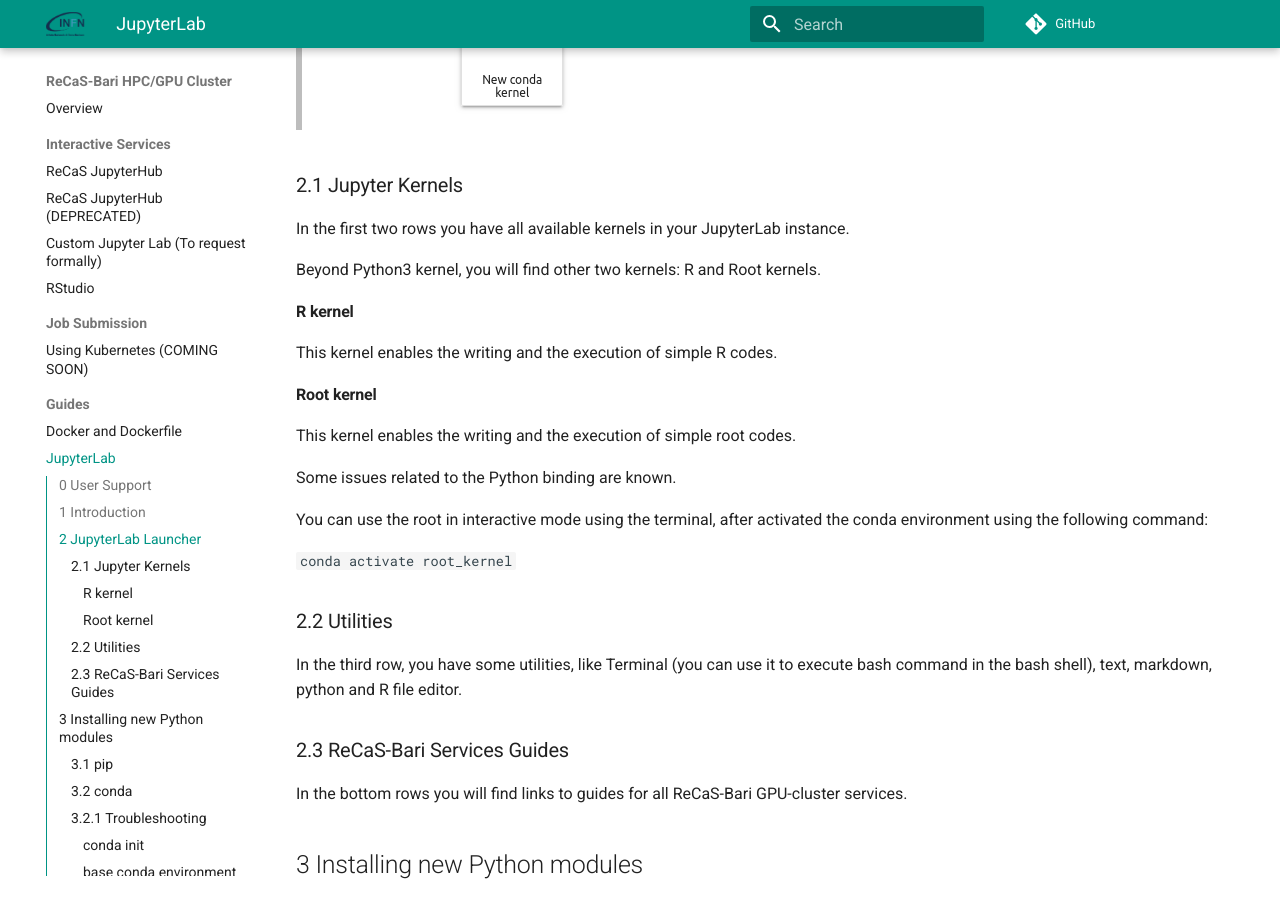
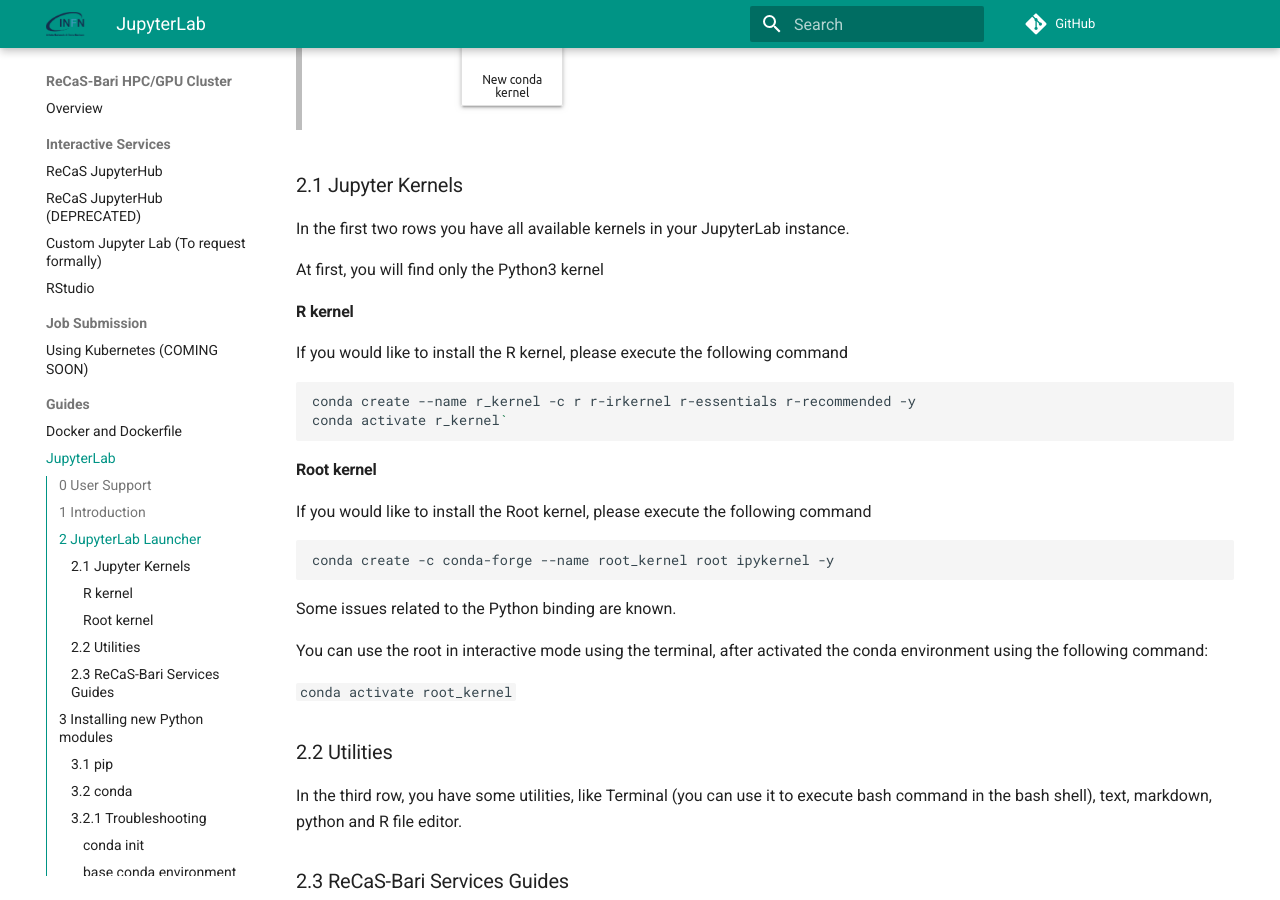
Before and after one commit to jvino/cluster-hpc-gpu-guides, an MkDocs documentation site: the page built from docs/guides/jupyter-lab.md, in a window 1280 px wide and 900 px high, scrolled down 1750 px. Built offline with MkDocs 1.6.1 and Material for MkDocs 9.7.7, drawn with Linux system fonts in a browser that asks for light colours; comment, search, counter and statistics services are not loaded; some of the changed text lies outside the part shown.

Commit message:
review k8s jupyterhub doc

````diff
--- a/docs/guides/jupyter-lab.md
+++ b/docs/guides/jupyter-lab.md
@@ -28,13 +28,22 @@
 
 In the first two rows you have all available kernels in your JupyterLab instance.
 
-Beyond Python3 kernel, you will find other two kernels: R and Root kernels.
+At first, you will find only the Python3 kernel
 
 #### R kernel
-This kernel enables the writing and the execution of simple R codes.
+If you would like to install the R kernel, please execute the following command
+
+```bash
+conda create --name r_kernel -c r r-irkernel r-essentials r-recommended -y
+conda activate r_kernel`
+```
 
 #### Root kernel
-This kernel enables the writing and the execution of simple root codes.
+If you would like to install the Root kernel, please execute the following command
+
+```bash
+conda create -c conda-forge --name root_kernel root ipykernel -y
+```
 
 Some issues related to the Python binding are known.
 
````
Also changed, not shown: other parts of docs/guides/jupyter-lab.md (+1 -1 lines), docs/job_submission/k8s-jobs.md (+1 -1 lines).
